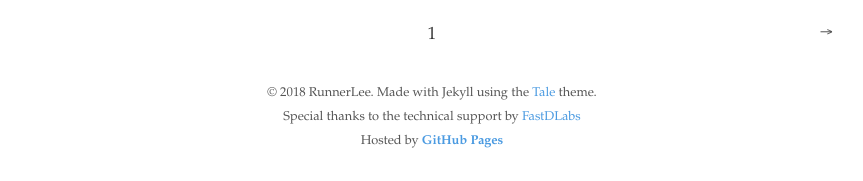
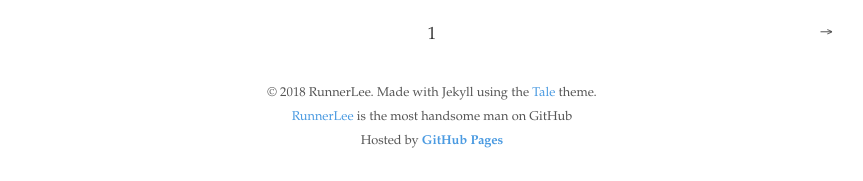
Before and after one commit to RunnerLee/runnerlee.github.io, a Jekyll site: the page built from index.html, in a window 1280 px wide and 900 px high, scrolled down 2159 px. Shown: the part 716-897 px from the top of the window, without its empty margins (208-1071 px from the left). Built offline with Jekyll 4.4.1, drawn with Linux system fonts in a browser that asks for light colours; the list of posts is cut into pages by our own code; comment, search, counter and statistics services are not loaded.

Commit message:
remove fastdlabs

```diff
--- a/_layouts/default.html
+++ b/_layouts/default.html
@@ -25,7 +25,7 @@
       </span>
       <br>
       <span>
-        Special thanks to the technical support by <a href="http://fastdlabs.com">FastDLabs</a>
+        <a href="https://github.com/RunnerLee">RunnerLee</a> is the most handsome man on GitHub
       </span>
       <br>
       <span>Hosted by <a href="https://pages.github.com" style="font-weight: bold" target="_blank">GitHub Pages</a></span>
```
